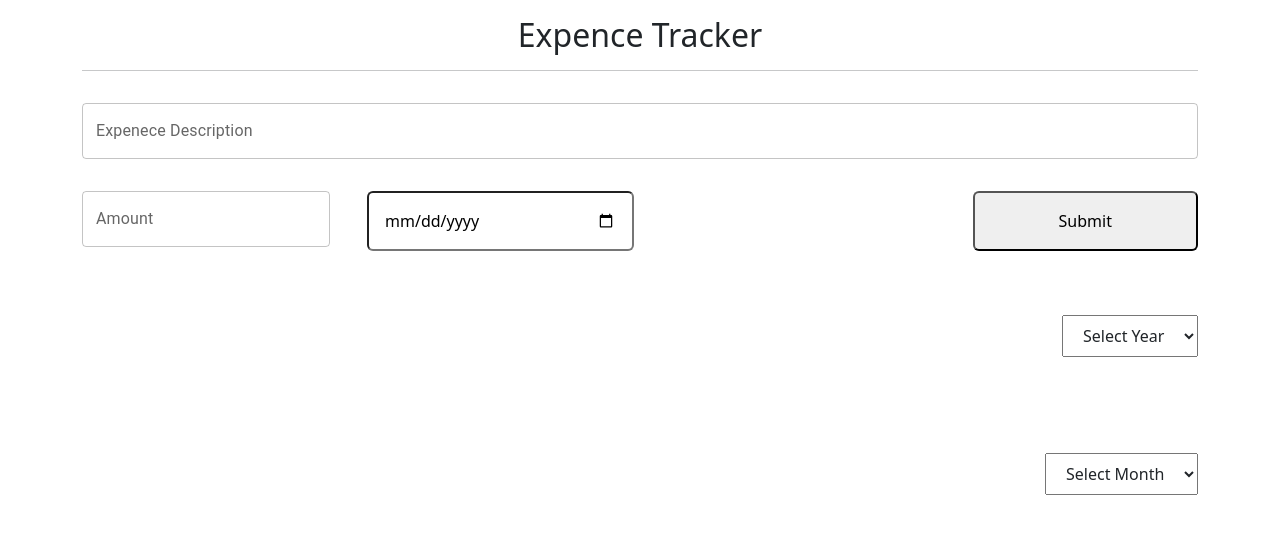
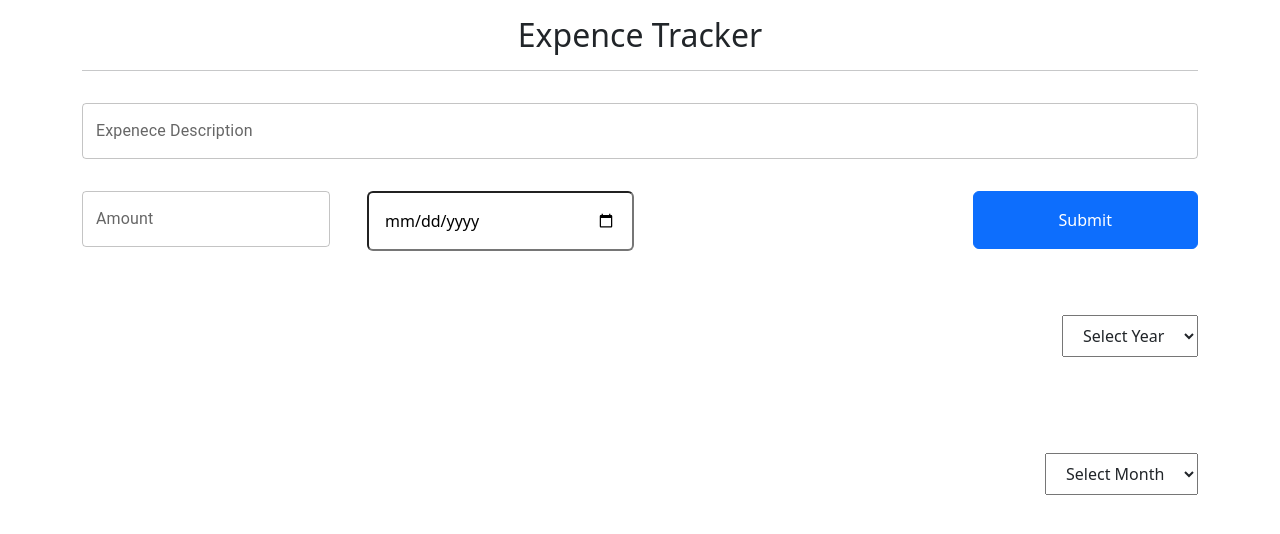
Before and after one commit to nirmalkanani/expence-manage, a React (Create React App) app: page / in a window 1280 px wide. Shown: the top 534 px of the page. Built offline with nearby package versions, Linux system fonts and the light colour scheme.

Commit message:
Update ExpenseForm.js

```diff
--- a/src/Components/ExpenseForm.js
+++ b/src/Components/ExpenseForm.js
@@ -85,7 +85,7 @@ const ExpenseForm = () => {
                                     <input type="date" className='w-75 p-3 rounded' onChange={(e) => handleChange(e)} name="date" value={date} />
                                 </div>
                                 <div className="input-gropu-section col-5 my-3 text-end">
-                                    <input type="submit" className=' w-50 p-3 rounded' />
+                                    <input type="submit" className=' w-50 p-3 rounded btn btn-primary' value="Submit"/>
                                 </div>
                             </div>
                         </form>
```
